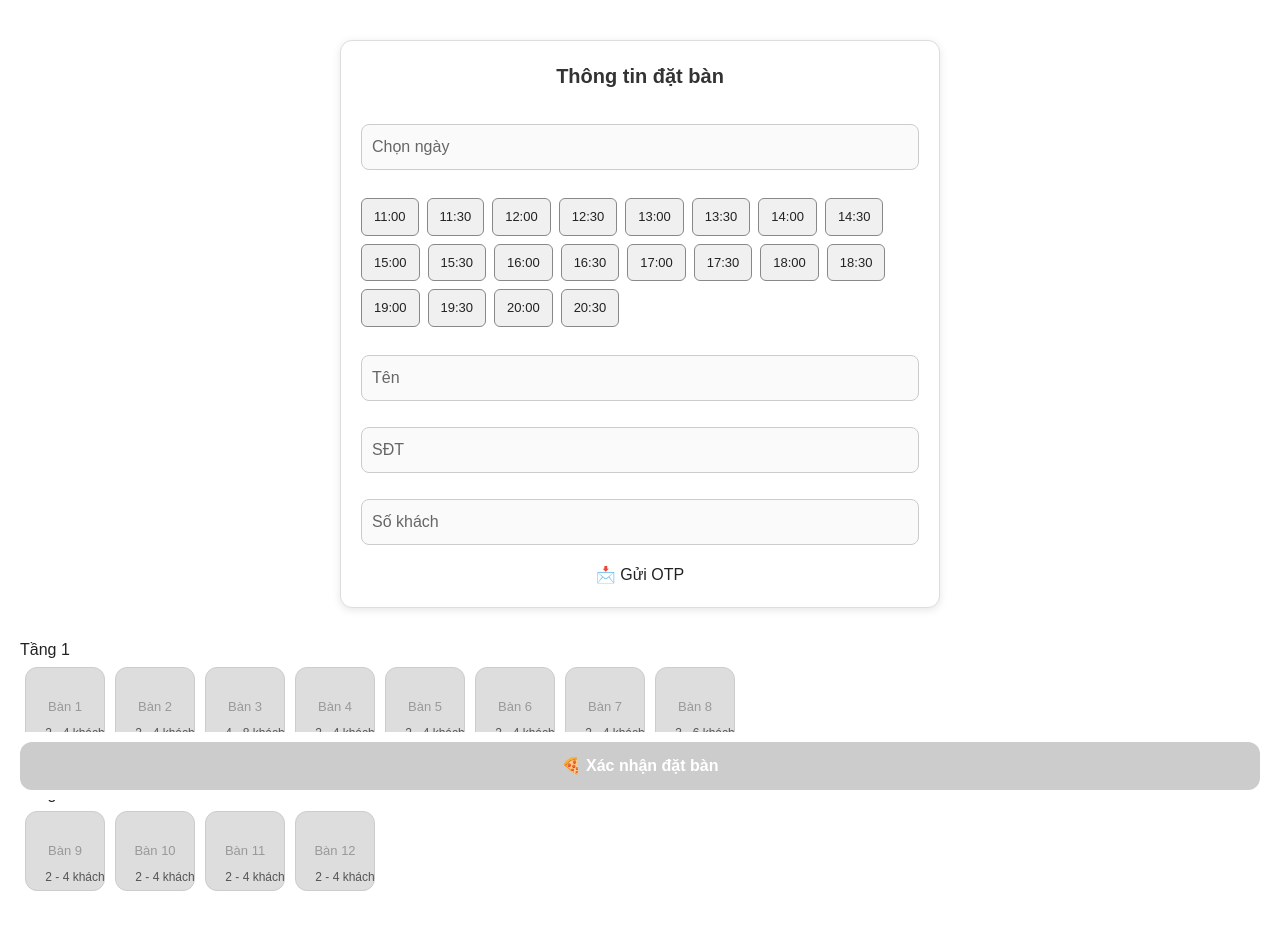
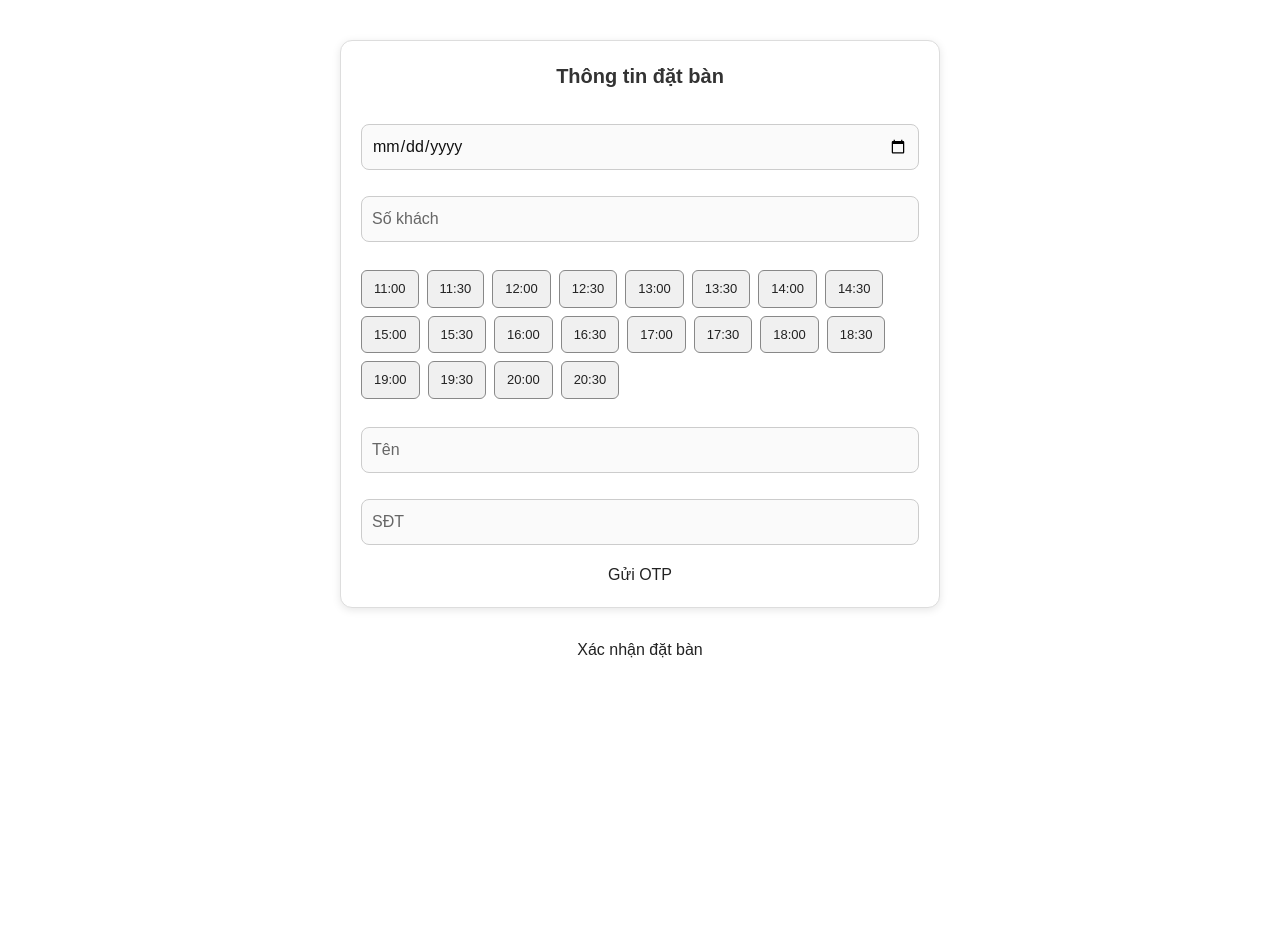
Before and after one commit to dejavuhousehalong-source/GoongPizza, a Next.js app: page / in a window 1280 px wide. Shown: the top 930 px of the page. After the commit the page ends 800 px from the top, so only its background shows below. Built offline with nearby package versions, Linux system fonts and the light colour scheme.

Commit message:
Update page.js

```diff
--- a/app/page.js
+++ b/app/page.js
@@ -8,7 +8,7 @@ const supabase = createClient(
   'sb_publishable_ZCs9awg61ilMjl2TP-ZTxg_RW9DZqbH'
 )
 
-// Tạo khung giờ từ start đến end, bước step phút
+// ===== TIME SLOT =====
 function generateTimeSlots(start, end, step) {
   const times = []
   let [h, m] = start.split(':').map(Number)
@@ -22,146 +22,213 @@ function generateTimeSlots(start, end, step) {
   return times
 }
 
-const timeSlots = generateTimeSlots("11:00", "20:30", 30)
+const timeSlots = generateTimeSlots("11:00","20:30",30)
 
+// ===== MAIN =====
 export default function Home() {
-  const [date, setDate] = useState('')
-  const [time, setTime] = useState('')
-  const [name, setName] = useState('')
-  const [phone, setPhone] = useState('')
-  const [guests, setGuests] = useState('')
-  const [bookedTableSlots, setBookedTableSlots] = useState({})
-  const [selectedTable, setSelectedTable] = useState(null)
-  const [success, setSuccess] = useState(false)
-  const [otpSent, setOtpSent] = useState(false)
-  const [otpVerified, setOtpVerified] = useState(false)
-  const [otpCode, setOtpCode] = useState('')
 
+  // ===== STATE =====
+  const [date,setDate] = useState('')
+  const [time,setTime] = useState('')
+  const [guests,setGuests] = useState('')
+  const [name,setName] = useState('')
+  const [phone,setPhone] = useState('')
+  const [selectedTable,setSelectedTable] = useState(null)
+
+  const [bookedTableSlots,setBookedTableSlots] = useState({})
+  const [success,setSuccess] = useState(false)
+
+  const [otpSent,setOtpSent] = useState(false)
+  const [otpVerified,setOtpVerified] = useState(false)
+  const [otpCode,setOtpCode] = useState('')
+
+  // ===== CONFIG =====
   const tablesConfig = {
-    1: { min: 2, max: 4 },
-    2: { min: 2, max: 4 },
-    3: { min: 4, max: 8 },
-    4: { min: 2, max: 4 },
-    5: { min: 2, max: 4 },
-    6: { min: 2, max: 4 },
-    7: { min: 2, max: 4 },
-    8: { min: 3, max: 6 },
-    9: { min: 2, max: 4 },
-    10: { min: 2, max: 4 },
-    11: { min: 2, max: 4 },
-    12: { min: 2, max: 4 }
+    1:{min:2,max:4},2:{min:2,max:4},3:{min:4,max:8},
+    4:{min:2,max:4},5:{min:2,max:4},6:{min:2,max:4},
+    7:{min:2,max:4},8:{min:3,max:6},
+    9:{min:2,max:4},10:{min:2,max:4},11:{min:2,max:4},12:{min:2,max:4}
   }
 
   const areas = {
-    'Tầng 1': Array.from({ length: 8 }, (_, i) => i + 1),
-    'Tầng 5': Array.from({ length: 4 }, (_, i) => i + 9)
+    'Tầng 1':Array.from({length:8},(_,i)=>i+1),
+    'Tầng 5':Array.from({length:4},(_,i)=>i+9)
   }
 
-  // Khi thay đổi ngày, fetch booking
-  useEffect(() => {
-    if(date) fetchBookings()
-    else setBookedTableSlots({})
-  }, [date])
-
-  // Tính 3 slot liên tiếp
-  function getSlotsToBlock(startTime) {
-    const startIndex = timeSlots.indexOf(startTime)
-    const slots = []
-    for(let i=startIndex; i<startIndex+3 && i<timeSlots.length; i++){
-      slots.push(timeSlots[i])
+  // ===== HELPER =====
+  function getSlotsToBlock(startTime){
+    const index = timeSlots.indexOf(startTime)
+    const arr=[]
+    for(let i=index;i<index+3 && i<timeSlots.length;i++){
+      arr.push(timeSlots[i])
     }
-    return slots
+    return arr
   }
 
-  async function fetchBookings() {
-    const { data } = await supabase.from('reservations').select('*').eq('date', date)
-    const booked = {}
-    data?.forEach(d => {
+  function isPastSlot(t){
+    if(!date) return false
+    const now = new Date()
+    const today = now.toISOString().split('T')[0]
+
+    if(date !== today) return false
+
+    const [h,m] = t.split(':').map(Number)
+    const slotDate = new Date()
+    slotDate.setHours(h,m,0)
+
+    return slotDate < now
+  }
+
+  // ===== FETCH BOOKING =====
+  useEffect(()=>{
+    if(date){
+      fetchBookings()
+      setTime('')
+      setSelectedTable(null)
+    }
+  },[date])
+
+  async function fetchBookings(){
+    const {data} = await supabase
+      .from('reservations')
+      .select('*')
+      .eq('date',date)
+
+    const booked={}
+
+    data?.forEach(d=>{
       const slots = getSlotsToBlock(d.time)
-      booked[d.table_number] = booked[d.table_number] ? [...booked[d.table_number], ...slots] : slots
+      booked[d.table_number] = booked[d.table_number]
+        ? [...new Set([...booked[d.table_number],...slots])]
+        : slots
     })
+
     setBookedTableSlots(booked)
   }
 
-  // Auto chọn bàn chỉ khi đủ info
-  useEffect(() => {
-    if(!date || !time || !guests) {
-      setSelectedTable(null)
-      return
+  // ===== AVAILABLE TABLES =====
+  function getAvailableTables(){
+    if(!date || !time || !guests) return []
+
+    const guestCount = Number(guests)
+
+    return Object.values(areas).flat().filter(t=>{
+      const config = tablesConfig[t]
+      const invalid = guestCount < config.min || guestCount > config.max
+      const booked = bookedTableSlots[t]?.includes(time)
+      return !invalid && !booked
+    })
   }
-    const guestCount = Number(guests)
-    const available = Object.values(areas).flat().filter(t => {
-      const config = tablesConfig[t] || {}
-      const isInvalid = guestCount < (config.min || 1) || guestCount > (config.max || 99)
-      const isBooked = bookedTableSlots[t]?.includes(time)
-      return !isInvalid && !isBooked
+
+  const availableTables = getAvailableTables()
+
+  // ===== OTP =====
+  async function sendOtp(){
+    if(!phone) return alert('Nhập SĐT')
+
+    const res = await fetch('https://tbebsblirpqblimwzesr.supabase.co/functions/v1/send-otp',{
+      method:'POST',
+      headers:{'Content-Type':'application/json'},
+      body: JSON.stringify({ phone })
     })
-    if(available.length>0) setSelectedTable(available[0])
-    else setSelectedTable(null)
-  }, [date, time, guests, bookedTableSlots])
 
-  // Gửi OTP giả lập (thực tế dùng Supabase Edge Function hoặc dịch vụ SMS)
-  async function handleSendOtp() {
-    if(!phone) return
+    if(res.ok){
       setOtpSent(true)
       setOtpVerified(false)
-    alert('OTP đã gửi tới số điện thoại (giả lập)')
-  }
-
-  function handleVerifyOtp() {
-    if(otpCode==='1234'){ // ví dụ
-      setOtpVerified(true)
-      alert('OTP xác nhận thành công')
-    } else {
-      alert('OTP không đúng')
     }
   }
 
-  async function handleBooking() {
-    if(!selectedTable || !time || !otpVerified) return
+  async function verifyOtp(){
+    const res = await fetch('https://tbebsblirpqblimwzesr.supabase.co/functions/v1/verify-otp',{
+      method:'POST',
+      headers:{'Content-Type':'application/json'},
+      body: JSON.stringify({ identifier: phone, otp: otpCode })
+    })
 
-    const { error } = await supabase.from('reservations').insert([
-      { name, phone, guests: Number(guests), date, time, table_number: selectedTable }
+    const data = await res.json()
+
+    if(data.verified){
+      setOtpVerified(true)
+      alert('OTP đúng')
+    }else{
+      alert('OTP sai')
+    }
+  }
+
+  // ===== BOOKING =====
+  async function handleBooking(){
+
+    if(!selectedTable || !otpVerified) return
+
+    // check lại backend chống double booking
+    const {data:check} = await supabase
+      .from('reservations')
+      .select('*')
+      .eq('date',date)
+      .eq('time',time)
+      .eq('table_number',selectedTable)
+
+    if(check.length > 0){
+      alert('Bàn vừa bị đặt, vui lòng chọn lại')
+      fetchBookings()
+      return
+    }
+
+    const {error} = await supabase.from('reservations').insert([
+      {name,phone,guests:Number(guests),date,time,table_number:selectedTable}
     ])
+
     if(!error){
       setSuccess(true)
-      setTimeout(() => setSuccess(false), 3000)
+      setTimeout(()=>setSuccess(false),3000)
 
-      // cập nhật local bookedTableSlots
-      const slotsToBlock = getSlotsToBlock(time)
-      setBookedTableSlots(prev => ({
+      const slots = getSlotsToBlock(time)
+
+      setBookedTableSlots(prev=>({
         ...prev,
-        [selectedTable]: prev[selectedTable] ? [...prev[selectedTable], ...slotsToBlock] : slotsToBlock
+        [selectedTable]: prev[selectedTable]
+          ? [...new Set([...prev[selectedTable],...slots])]
+          : slots
       }))
     }
   }
 
+  // ===== UI =====
   return (
-    <div style={{ padding: 20 }}>
-      {/* FORM */}
+    <div style={{padding:20}}>
+
       <div className="booking-box">
         <h2>Thông tin đặt bàn</h2>
 
+        {/* DATE */}
         <input
-          type="text"
-          placeholder="Chọn ngày"
+          type="date"
           value={date}
-          onFocus={e => e.target.type='date'}
-          onChange={e => setDate(e.target.value)}
-          onBlur={e => { if(!date) e.target.type='text' }}
+          onChange={e=>setDate(e.target.value)}
         />
 
+        {/* GUEST */}
+        <input
+          type="number"
+          placeholder="Số khách"
+          value={guests}
+          onChange={e=>setGuests(e.target.value)}
+        />
+
+        {/* TIME */}
         <div className="time-grid">
-          {timeSlots.map(t => {
-            // Kiểm tra bàn đã chọn có bị booked slot này không
-            const isBlocked = selectedTable && bookedTableSlots[selectedTable]?.includes(t)
-            const disabled = !date || !guests || !selectedTable || isBlocked
+          {timeSlots.map(t=>{
+            const disabled = !date || !guests || isPastSlot(t)
             return (
               <button
                 key={t}
-                onClick={() => !disabled && setTime(t)}
                 disabled={disabled}
-                className={isBlocked ? 'time disabled' : time===t ? 'time active' : 'time'}
+                onClick={()=>setTime(t)}
+                className={
+                  isPastSlot(t) ? 'time disabled'
+                  : time===t ? 'time active'
+                  : 'time'
+                }
               >
                 {t}
               </button>
@@ -169,83 +236,81 @@ export default function Home() {
           })}
         </div>
 
+        {/* INFO */}
         <input placeholder="Tên" onChange={e=>setName(e.target.value)} />
         <input placeholder="SĐT" onChange={e=>setPhone(e.target.value)} />
 
-        <input
-          type="number"
-          placeholder="Số khách"
-          onChange={e => setGuests(e.target.value)}
-        />
+        {/* OTP */}
+        {!otpSent && <button onClick={sendOtp}>Gửi OTP</button>}
 
-        {!otpSent && <button onClick={handleSendOtp}>📩 Gửi OTP</button>}
         {otpSent && !otpVerified && (
           <div>
-            <input
-              placeholder="Nhập OTP"
-              value={otpCode}
-              onChange={e=>setOtpCode(e.target.value)}
-            />
-            <button onClick={handleVerifyOtp}>Xác nhận OTP</button>
+            <input value={otpCode} onChange={e=>setOtpCode(e.target.value)} />
+            <button onClick={verifyOtp}>Xác nhận OTP</button>
           </div>
         )}
       </div>
 
-      {/* CHỌN BÀN */}
-      {Object.entries(areas).map(([areaName, tables]) => (
-        <div key={areaName} style={{ marginTop: 30 }}>
-          <h3>{areaName}</h3>
-          <div style={{ display:'flex', flexWrap:'wrap' }}>
+      {/* TABLE */}
+      {time && guests && (
+        <>
+          {availableTables.length===0 && <p>❌ Hết bàn</p>}
+
+          {Object.entries(areas).map(([nameArea,tables])=>(
+            <div key={nameArea}>
+              <h3>{nameArea}</h3>
+              <div style={{display:'flex',flexWrap:'wrap'}}>
                 {tables.map(t=>{
-              const config = tablesConfig[t] || {min:1,max:99}
+                  const config = tablesConfig[t]
                   const guestCount = Number(guests)
-              const notEnough = guests && guestCount<config.min
-              const tooMany = guests && guestCount>config.max
-              const isInvalid = notEnough || tooMany
-              const isBooked = bookedTableSlots[t]?.includes(time)
-              const canSelect = date && time && guests && !isInvalid && !isBooked
+
+                  const invalid = guestCount < config.min || guestCount > config.max
+                  const booked = bookedTableSlots[t]?.includes(time)
+
+                  const disabled = !time || invalid || booked
+
                   return (
                     <button
                       key={t}
-                  onClick={()=> canSelect && setSelectedTable(t)}
-                  disabled={!canSelect}
+                      disabled={disabled}
+                      onClick={()=>setSelectedTable(t)}
                       className={
-                    selectedTable===t?'table active':!canSelect?'table disabled':'table'
+                        selectedTable===t ? 'table active'
+                        : disabled ? 'table disabled'
+                        : 'table'
                       }
                     >
                       Bàn {t}
-                  <div style={{ fontSize:12 }}>{config.min} - {config.max} khách</div>
+                      <div>{config.min}-{config.max}</div>
                     </button>
                   )
                 })}
               </div>
             </div>
           ))}
-
-      {/* HIỂN THỊ ĐÃ CHỌN */}
-      {selectedTable && time && (
-        <p className="selected">
-          ✅ Bạn đã chọn: Bàn {selectedTable} - {time}
-        </p>
+        </>
       )}
 
-      {/* 🔥 NÚT XÁC NHẬN */}
+      {/* SELECTED */}
+      {selectedTable && (
+        <p>✅ Bàn {selectedTable} - {time}</p>
+      )}
+
+      {/* BUTTON */}
       <div className="sticky-book">
         <button
-          className="btn-book"
           onClick={handleBooking}
-          disabled={!date || !time || !name || !phone || !guests || !selectedTable || !otpVerified}
+          disabled={
+            !date || !time || !guests || !name || !phone || !selectedTable || !otpVerified
+          }
         >
-          🍕 Xác nhận đặt bàn
+          Xác nhận đặt bàn
         </button>
       </div>
 
-      {/* 🔥 POPUP SUCCESS */}
-      {success && (
-        <div className="popup">
-          ✅ Đặt bàn thành công!
-        </div>
-      )}
+      {/* SUCCESS */}
+      {success && <div className="popup">Đặt bàn thành công</div>}
+
     </div>
   )
 }
```
Lines whose indentation alone changed are shown as unchanged.
